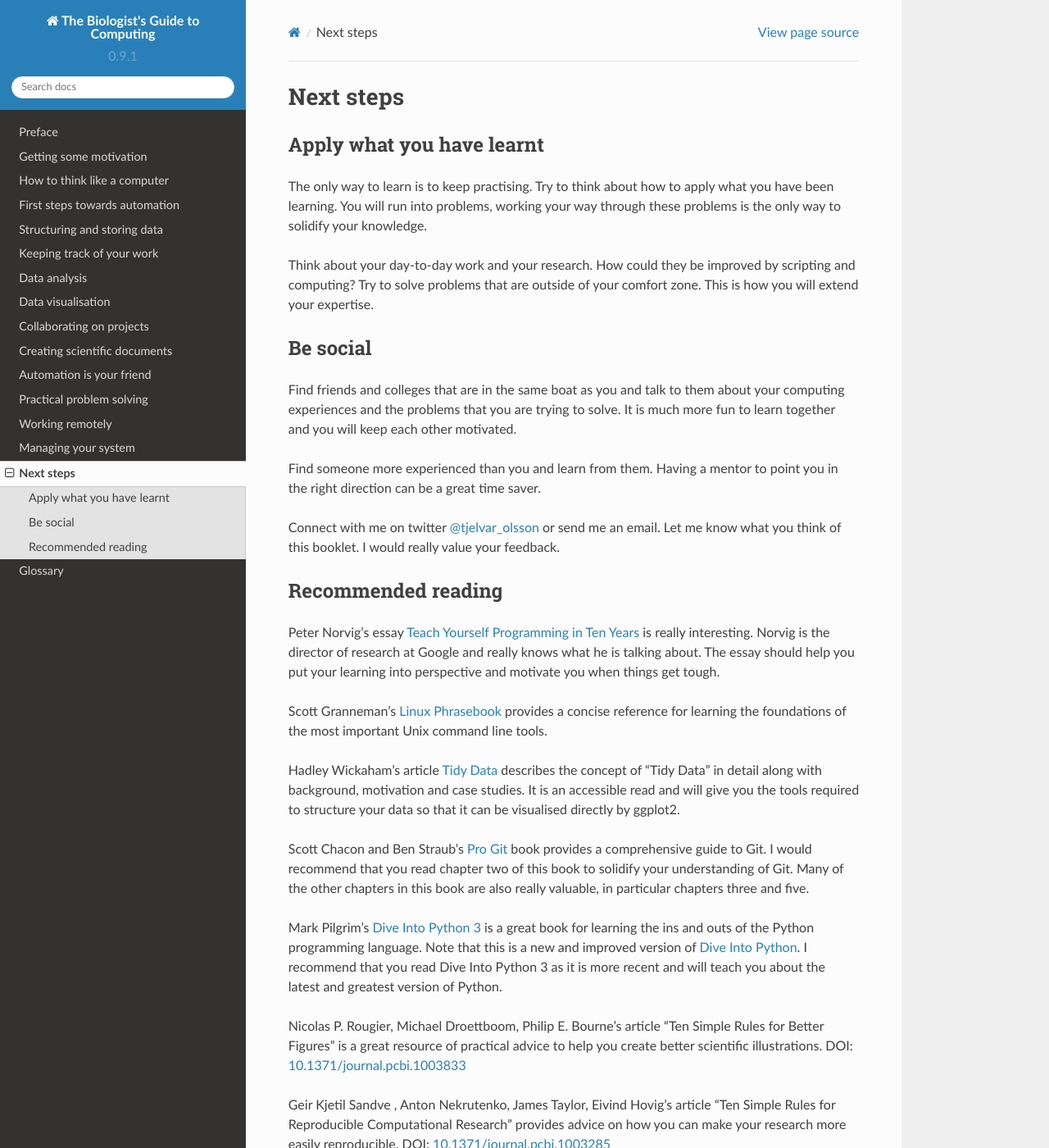
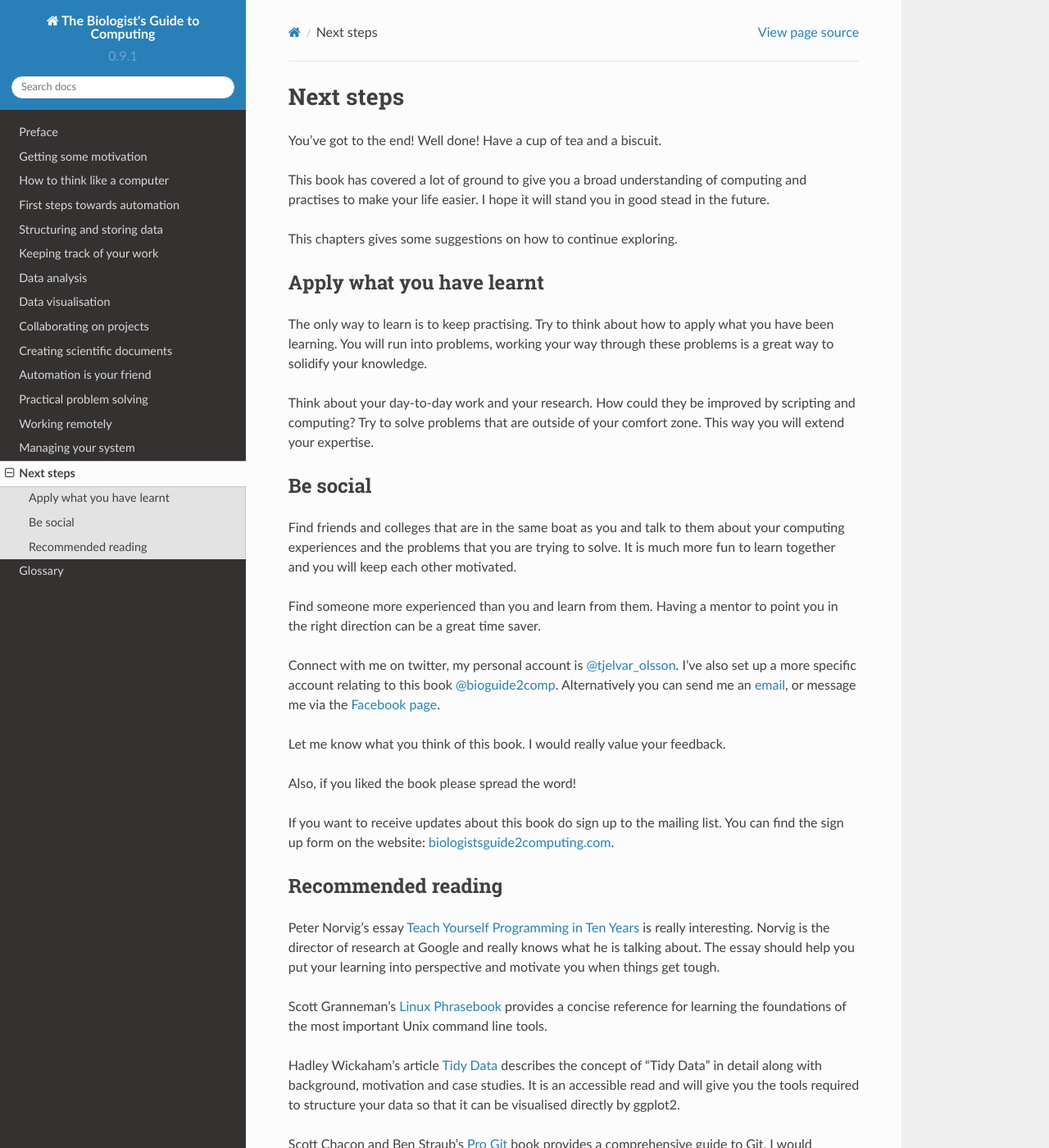
Before and after one commit to tjelvar-olsson/biologists-guide-to-computing, a Sphinx documentation site: the page built from source/next-steps.rst, in a window 1280 px wide and 1400 px high. Shown: the whole window at 82% size. Built offline with Sphinx 7.4.7 and the Read the Docs theme 2.0.0, drawn with Linux system fonts in a browser that asks for light colours; some of the changed text lies outside the part shown.

Commit message:
Add more links to preface and next steps chapters

```diff
--- a/source/next-steps.rst
+++ b/source/next-steps.rst
@@ -1,5 +1,14 @@
 Next steps
 ==========
+
+
+You've got to the end! Well done! Have a cup of tea and a biscuit.
+
+This book has covered a lot of ground to give you a broad understanding of
+computing and practises to make your life easier. I hope it will stand you in
+good stead in the future.
+
+This chapters gives some suggestions on how to continue exploring.
 
 
 Apply what you have learnt
@@ -7,11 +16,11 @@ Apply what you have learnt
 
 The only way to learn is to keep practising. Try to think about how to apply
 what you have been learning. You will run into problems, working your way
-through these problems is the only way to solidify your knowledge.
+through these problems is a great way to solidify your knowledge.
 
 Think about your day-to-day work and your research. How could they be improved
 by scripting and computing? Try to solve problems that are outside of your
-comfort zone. This is how you will extend your expertise.
+comfort zone. This way you will extend your expertise.
 
 
 Be social
@@ -24,9 +33,20 @@ It is much more fun to learn together and you will keep each other motivated.
 Find someone more experienced than you and learn from them. Having a mentor
 to point you in the right direction can be a great time saver.
 
-Connect with me on twitter `@tjelvar_olsson
-<https://twitter.com/tjelvar_olsson>`_ or send me an email. Let me know what
-you think of this booklet. I would really value your feedback.
+Connect with me on twitter, my personal account is `@tjelvar_olsson
+<https://twitter.com/tjelvar_olsson>`_. I've also set up a more specific
+account relating to this book `@bioguide2comp
+<https://twitter.com/bioguide2comp>`_.  Alternatively you can send me an `email
+<tjelvar@biologistsguide2computing.com>`_, or message me via the `Facebook
+page <https://www.facebook.com/biologistsguide2computing>`_.
+
+Let me know what you think of this book. I would really value your feedback.
+
+Also, if you liked the book please spread the word!
+
+If you want to receive updates about this book do sign up to the mailing list.
+You can find the sign up form on the website:
+`biologistsguide2computing.com <http://biologistsguide2computing.com/>`_.
 
 
 Recommended reading
@@ -56,12 +76,24 @@ to Git. I would recommend that you read chapter two of this book to solidify
 your understanding of Git. Many of the other chapters in this book are also
 really valuable, in particular chapters three and five.
 
+John D. Blischak , Emily R. Davenport, Greg Wilson's article
+"A Quick Introduction to Version Control with Git and GitHub" is aimed at
+scientists wanting to start using version control. It has some great
+figures for explaining how Git works visually.
+DOI: `10.1371/journal.pcbi.1004668 <https://dx.doi.org/10.1371/journal.pcbi.1004668>`_
+
 Mark Pilgrim's `Dive Into Python 3 <http://www.diveintopython3.net/>`_ is a great
 book for learning the ins and outs of the Python programming language. Note that
 this is a new and improved version of
 `Dive Into Python <http://www.diveintopython.net/>`_. I recommend that you read
 Dive Into Python 3 as it is more recent and will teach you about the latest and
 greatest version of Python.
+
+Zed A. Shaw's `Learning Python the Hard Way <https://learnpythonthehardway.org/>`_
+is another great book for learning Python. The book uses what Shaw refers to
+as
+`Educational Mithridatism <https://zedshaw.com/2015/09/14/educational-mithridatism/>`_,
+where the use of repetition is applied to help you learn quicker.
 
 Nicolas P. Rougier, Michael Droettboom, Philip E. Bourne's article
 "Ten Simple Rules for Better Figures" is a great resource of practical
@@ -83,3 +115,8 @@ Andrew Hunt and David Thomas'
 `The Pragmatic Programmer <https://pragprog.com/book/tpp/the-pragmatic-programmer>`_
 is a modern classic on software development. This book will teach you programming
 best practices.
+
+Finally, if you enjoyed this book you may also want to have a look at my blog,
+`tjelvarolsson.com <http://tjelvarolsson.com/>`_,
+where I post about programming and systems administration from a scientific
+computing point of view.
```
Also changed, not shown: source/preface.rst (+13 -7 lines).
